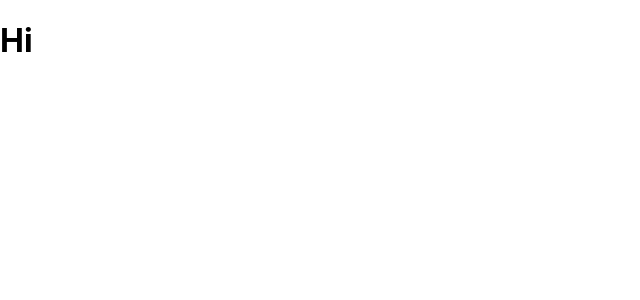
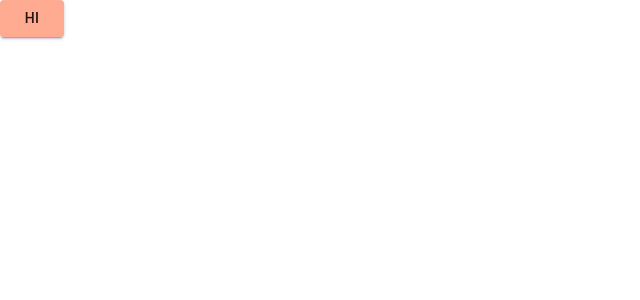
Before and after one commit to schedule-sharing/schedule-sharing-frontend, a Next.js app: page / in a window 1280 px wide. Shown: the top 300 px of the page, without its empty margins (0-640 px from the left). Built offline with nearby package versions, Linux system fonts and the light colour scheme.

Commit message:
Style: Add mainTheme

```diff
--- a/package.json
+++ b/package.json
@@ -8,6 +8,8 @@
     "start": "next start"
   },
   "dependencies": {
+    "@material-ui/core": "^4.11.3",
+    "@material-ui/icons": "^4.11.2",
     "@types/node": "^14.14.22",
     "@types/react": "^17.0.1",
     "@types/react-calendar": "^3.1.3",
--- a/pages/_app.tsx
+++ b/pages/_app.tsx
@@ -1,9 +1,13 @@
 import "../styles/globals.css";
 import React from "react";
 import { AppProps } from "next/app";
+import { MuiThemeProvider } from "@material-ui/core";
+import mainTheme from "../styles/themes/mainTheme";
 
-const MyApp = ({ Component /* pageProps 명시해야됨 */ }: AppProps) => (
-  <Component />
+const MyApp = ({ Component, pageProps }: AppProps) => (
+  <MuiThemeProvider theme={mainTheme}>
+    <Component />
+  </MuiThemeProvider>
 );
 
 export default MyApp;
--- a/pages/index.tsx
+++ b/pages/index.tsx
@@ -1,9 +1,12 @@
 import React from "react";
+import { Button } from "@material-ui/core";
 
 export default function Home() {
   return (
     <div>
-      <h1>Hi</h1>
+      <Button color="primary" variant="contained">
+        Hi
+      </Button>
     </div>
   );
 }
--- a/styles/globals.css
+++ b/styles/globals.css
@@ -1,5 +1,4 @@
-html,
-body {
+html, body {
   padding: 0;
   margin: 0;
   font-family: -apple-system, BlinkMacSystemFont, Segoe UI, Roboto, Oxygen,
--- /dev/null
+++ b/styles/themes/mainTheme.ts
@@ -0,0 +1,16 @@
+import { createMuiTheme } from "@material-ui/core";
+
+export default createMuiTheme({
+  palette: {
+    primary: {
+      main: "#ffab91",
+      light: "#ffddc1",
+      dark: "#c97b63"
+    },
+    secondary: {
+      main: "#f50057",
+      light: "#ff5983",
+      dark: "#bb002f"
+    }
+  }
+});
```
Also changed, not shown: 2 other files (tests, documents, lock files or other folders).
